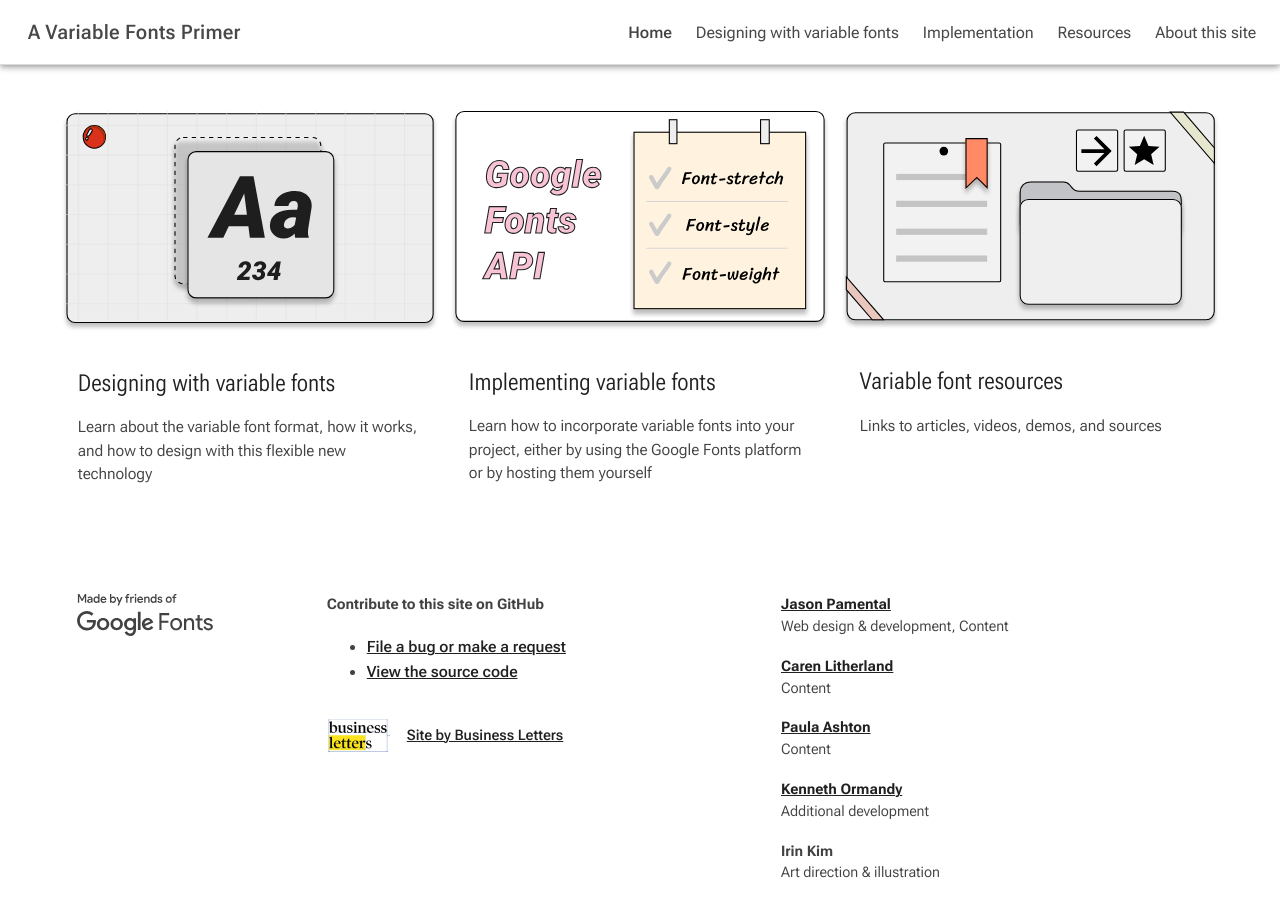
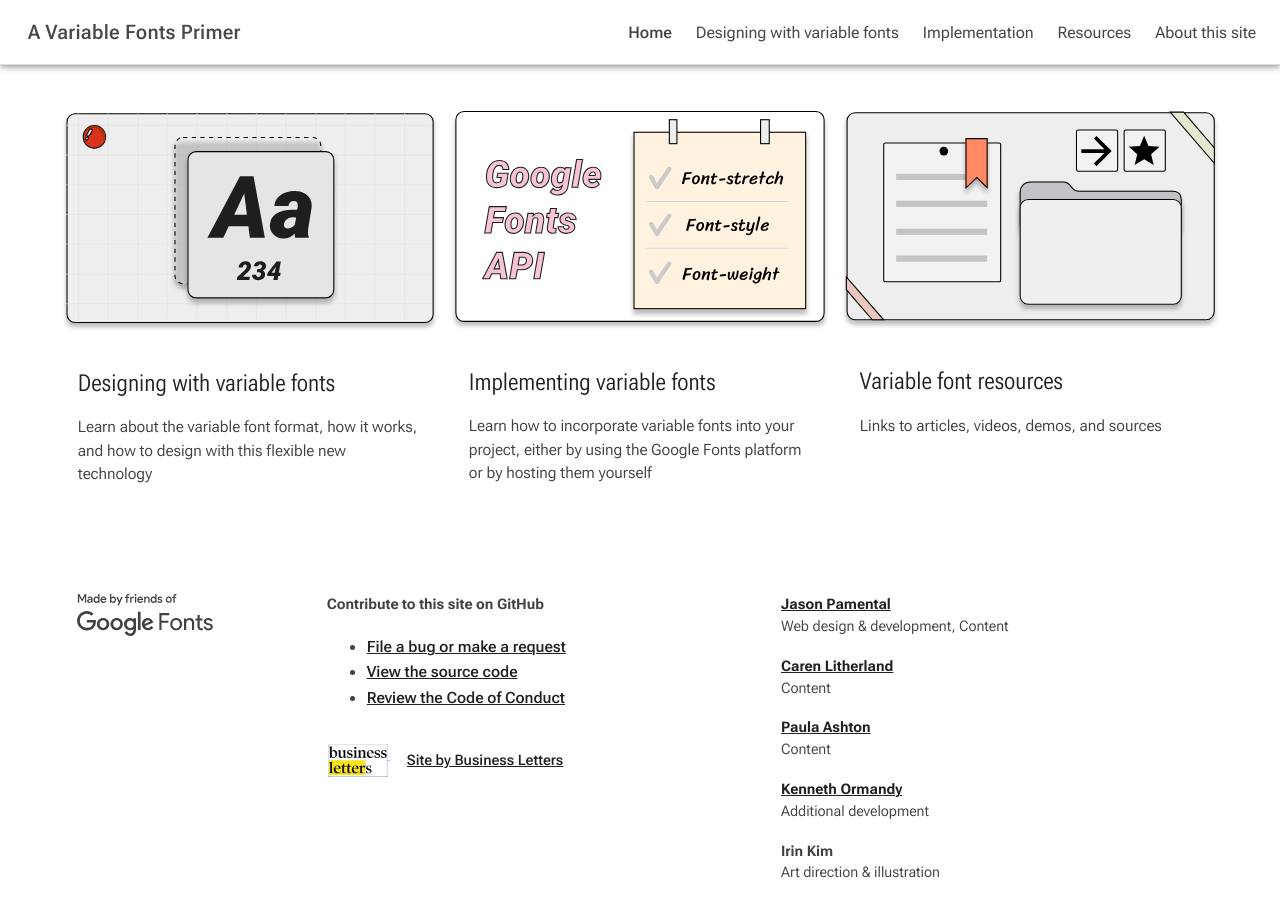
Before and after one commit to jpamental/variable-fonts, a Jekyll site: the page built from index.html, in a window 1280 px wide and 900 px high, scrolled down 850 px. Built offline with Jekyll 4.4.1, drawn with Linux system fonts in a browser that asks for light colours; a style sheet for code colours, icons or effects is not loaded.

Commit message:
Adding CoC link

```diff
--- a/_includes/beatrice/03-organisms/02-footer/footer.html
+++ b/_includes/beatrice/03-organisms/02-footer/footer.html
@@ -21,6 +21,7 @@
       <ul>
         <li><p><a href="https://github.com/{{ site.github_username }}/{{ site.github_repo }}/issues">File a bug or make a request</a></p></li>
         <li><p><a href="https://github.com/{{ site.github_username }}/{{ site.github_repo }}">View the source code</a></p></li>
+        <li><p><a href="https://github.com/{{ site.github_username }}/{{ site.github_repo }}/blob/master/CODE_OF_CONDUCT.md">Review the Code of Conduct</a></p></li>
       </ul>
       <div class="site-by-grouping">
         <a href="https://bizlet.org" target="_blank" rel="noopener nofollow" class="bizlet-logo"><img src="{{ site.baseurl }}/assets/img/business_letters_logo.png" alt="Business Letters logo" /></a>
```
